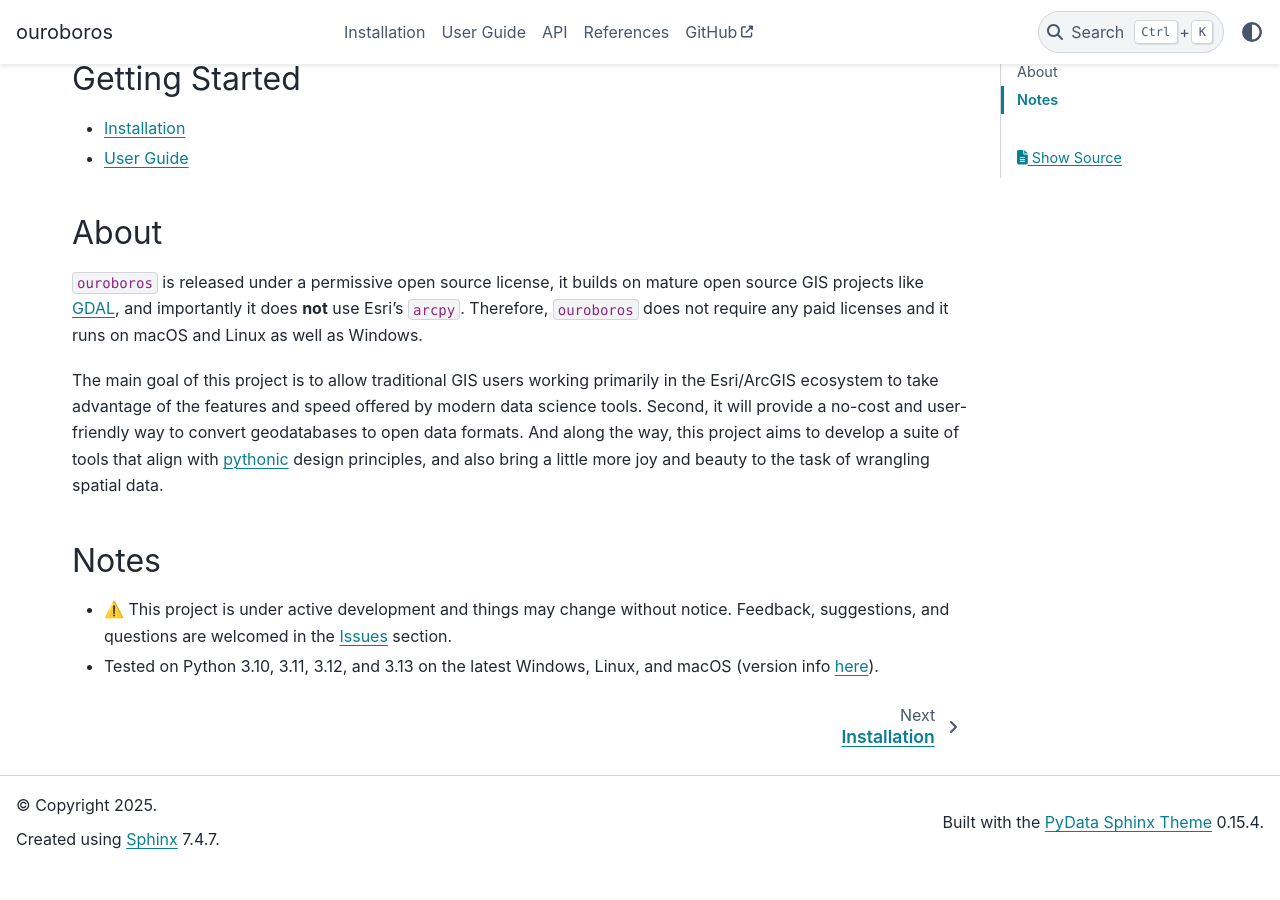
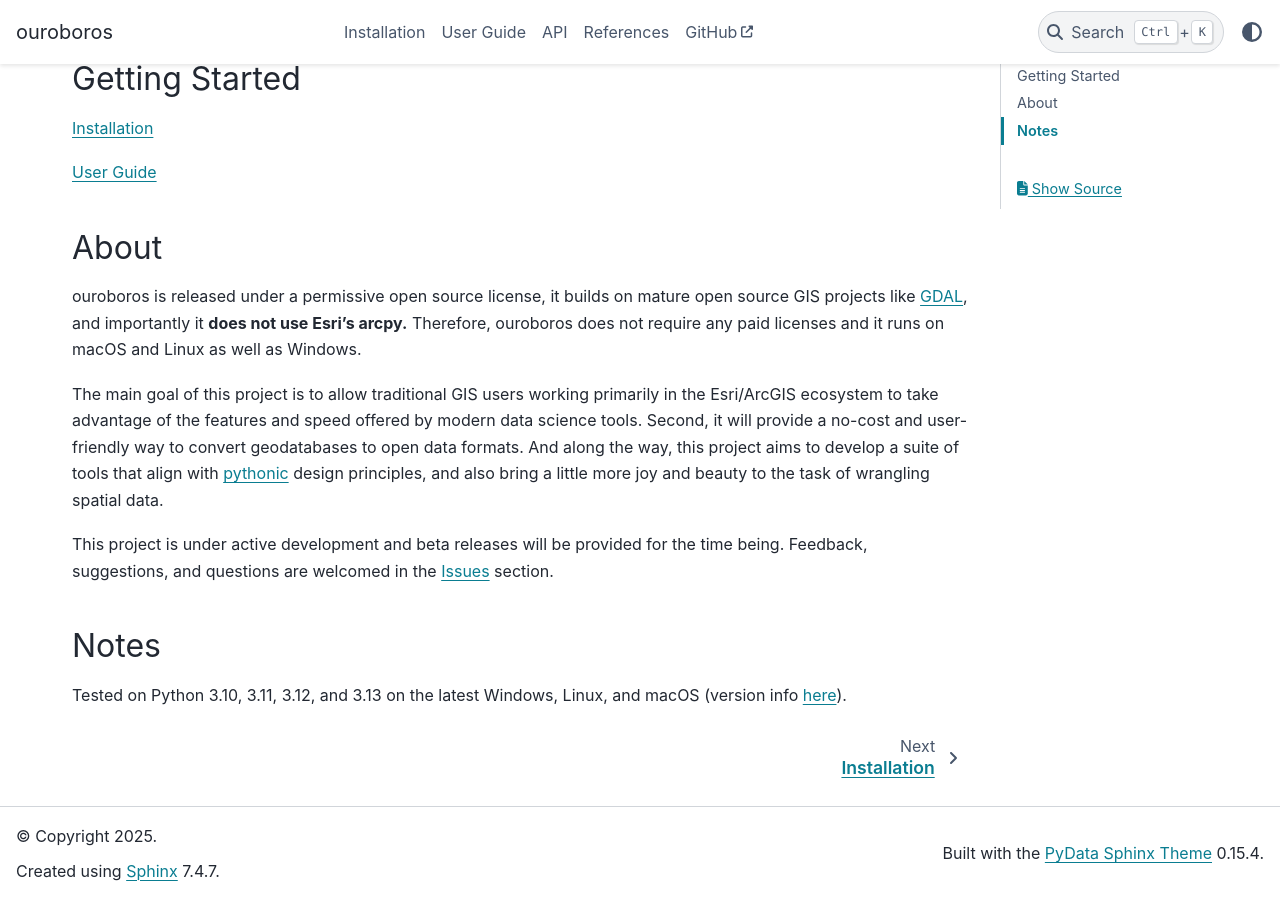
Before and after one commit to corbel-spatial/ouroboros, a Sphinx documentation site: the page built from docs/index.rst, in a window 1280 px wide and 900 px high, scrolled down 1084 px. Built offline with Sphinx 7.4.7 and the PyData theme 0.15.4, drawn with Linux system fonts in a browser that asks for light colours; before the commit the page ends 1953 px from its top, so only the background shows below that; some of the changed text lies outside the part shown.

Commit message:
Revert "bump version and update docs"
This reverts commit efae67c746b22a3284db4e5653e9f5dad08f513d.

```diff
--- a/README.md
+++ b/README.md
@@ -16,9 +16,9 @@
 
 ## Introduction
 
-`ouroboros` is a Python module that provides helpful functions and classes for manipulating spatial data stored in a [File GeoDatabase](https://en.wikipedia.org/wiki/Geodatabase_(Esri)).
+ouroboros is a Python module that provides helpful functions and classes for manipulating spatial data stored in a [File GeoDatabase](https://en.wikipedia.org/wiki/Geodatabase_(Esri)).
 
-The data (.gdb) are read from disk into memory as `FeatureClass` objects, using [`GeoPandas`](https://geopandas.org/en/stable/getting_started/introduction.html)
+The data (.gdb) are read from disk into memory as `FeatureClass` objects, using [GeoPandas](https://geopandas.org/en/stable/getting_started/introduction.html)
 under the hood for efficient analysis and easy conversion to other spatial data formats.
 `FeatureClass` objects can exist on their own, or they can be grouped into `FeatureDataset` and `GeoDatabase` objects
 which can be accessed like dictionaries. For example:
@@ -56,15 +56,15 @@
 
 ## Getting Started
 
-- [Installation](https://ouroboros-gis.readthedocs.io/en/latest/installation.html)
+[Installation](https://ouroboros-gis.readthedocs.io/en/latest/installation.html)
 
-- [User Guide](https://ouroboros-gis.readthedocs.io/en/latest/user_guide.html)
+[User Guide](https://ouroboros-gis.readthedocs.io/en/latest/user_guide.html)
 
 ## About
 
-`ouroboros` is released under a permissive open source license, it builds on mature open source GIS projects like
-[GDAL](https://gdal.org/), and importantly it does **not** use Esri's `arcpy`.
-Therefore, `ouroboros` does not require any paid licenses and it runs on macOS and Linux as well as Windows.
+ouroboros is released under a permissive open source license, it builds on mature open source GIS projects like
+[GDAL](https://gdal.org/), and importantly it **does not use Esri's arcpy.**
+Therefore, ouroboros does not require any paid licenses and it runs on macOS and Linux as well as Windows.
 
 The main goal of this project is to allow traditional GIS users working primarily in the Esri/ArcGIS ecosystem to take
 advantage of the features and speed offered by modern data science tools. Second, it will provide a no-cost and
@@ -72,8 +72,8 @@
 suite of tools that align with [pythonic](https://peps.python.org/pep-0020/) design principles, and also bring a
 little more joy and beauty to the task of wrangling spatial data.
 
+This project is under active development and beta releases will be provided for the time being. Feedback, suggestions, and questions are welcomed in the [Issues](https://github.com/corbel-spatial/ouroboros/issues) section.
+
 ## Notes
 
-- ⚠️ This project is under active development and things may change without notice. Feedback, suggestions, and questions are welcomed in the [Issues](https://github.com/corbel-spatial/ouroboros/issues) section.
-
-- Tested on Python 3.10, 3.11, 3.12, and 3.13 on the latest Windows, Linux, and macOS (version info [here](https://github.com/actions/runner-images)).
+Tested on Python 3.10, 3.11, 3.12, and 3.13 on the latest Windows, Linux, and macOS (version info [here](https://github.com/actions/runner-images)).
--- a/pyproject.toml
+++ b/pyproject.toml
@@ -1,5 +1,5 @@
 [project]
-version = "1.0.1"
+version = "1.0.0"
 name = "ouroboros-gis"
 authors = [{name = "Corbel", email = "dev@corbelspatial.com"}]
 dynamic = []
```
Also changed, not shown: CHANGELOG.md (+8 -15 lines), docs/installation.rst (+8 -5 lines).
